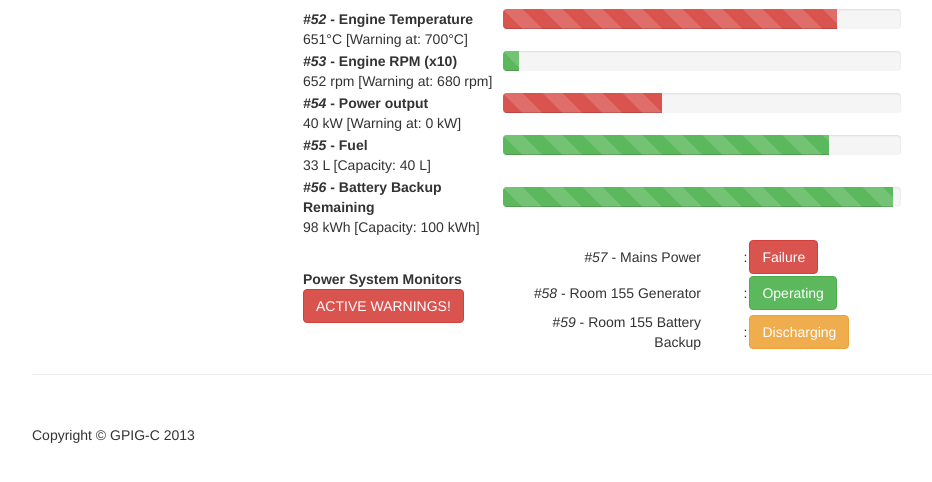
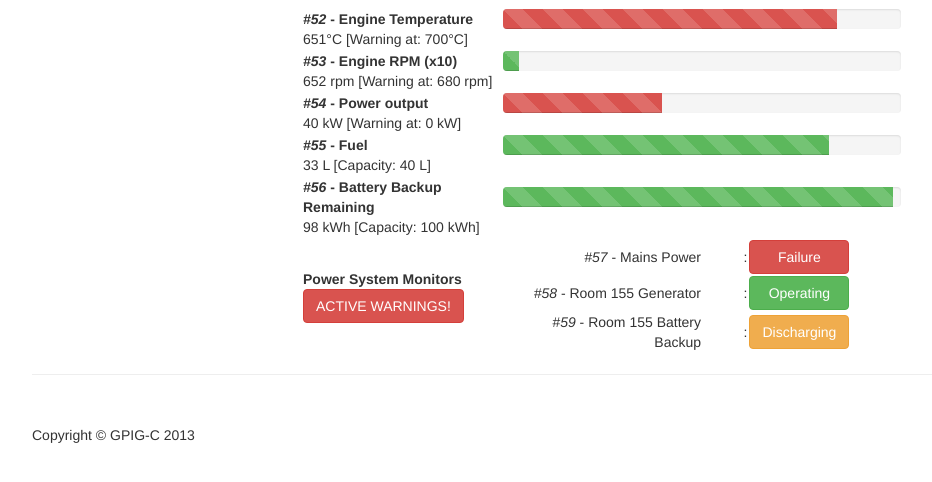
Before and after one commit to sftrabbit/gpig-c, a PHP site: page /adminCenter/view-sensors.html in a window 1280 px wide. Shown: the part 282-764 px from the top of the page, without its empty margins (38-970 px from the left). Run offline with PHP 8.4, Linux system fonts and the light colour scheme.

Commit message:
updates to admin.css

```diff
--- a/PrototypeAdminCentre/modern-business/adminCenter/css/admin.css
+++ b/PrototypeAdminCentre/modern-business/adminCenter/css/admin.css
@@ -33,3 +33,7 @@
 .fa-adminsplash, .fa-adminsplashmini {
     margin-right: 16px;
 }
+
+.btn-status {
+    width: 100px;
+}
```
